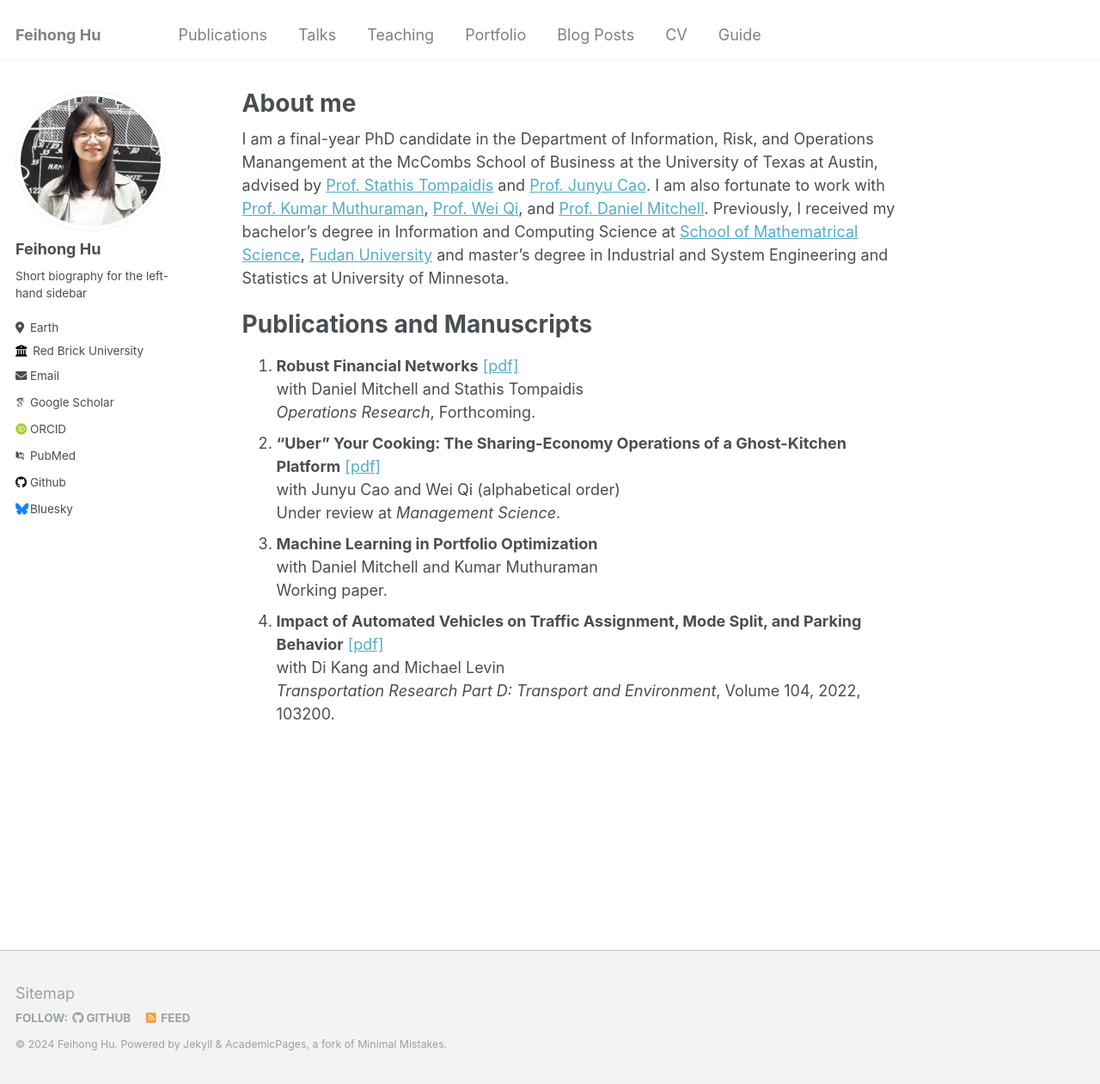
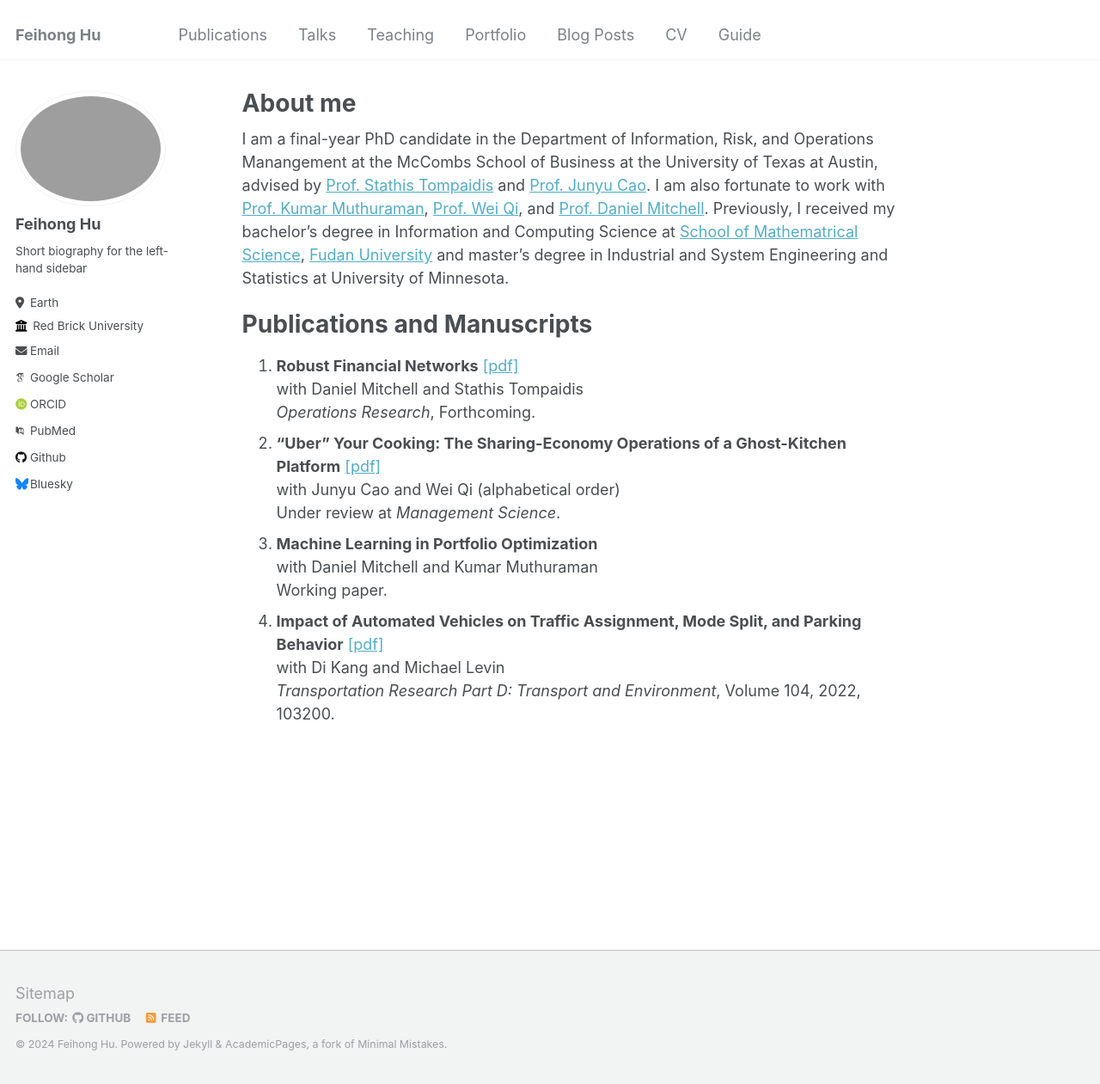
Before and after one commit to feihonghu/feihonghu.github.io, a Jekyll site: the page built from _pages/about.md, in a window 1280 px wide and 1261 px high. Shown: the whole window at 86% size. Built offline with Jekyll 4.4.1, drawn with Linux system fonts in a browser that asks for light colours; some web fonts are replaced.

Commit message:
Update _config.yml

```diff
--- a/_config.yml
+++ b/_config.yml
@@ -21,7 +21,7 @@ repository               : "academicpages/academicpages.github.io"
 #               Additional customization can be done by editing /_includes/author-profile.html
 author:
   # Biographic information
-  avatar           : "headshot_FeihongHu_github.jpeg"
+  avatar           : "headshot_FeihongHu_github.png"
   name             : "Feihong Hu"
   pronouns         : # example: "she/her"
   bio              : "Short biography for the left-hand sidebar"
```
